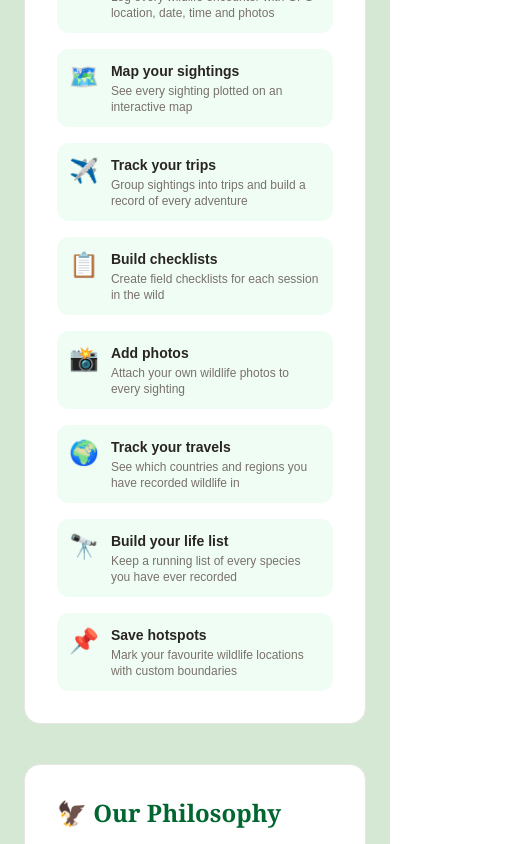
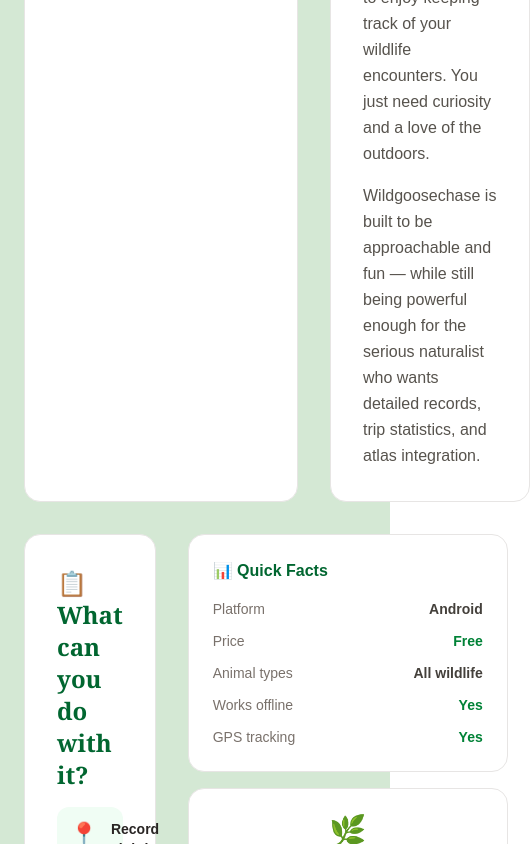
Before and after one commit to jdwildgoosechase/wildgoosechase-website, a Next.js app: page /about in a window 390 px wide. Shown: the part 1156-2000 px from the top of the page, 530 px wide, since content can reach past the window. Built offline with nearby package versions, Linux system fonts and the light colour scheme.

Commit message:
About page — two column layout, hero image, divider, quick facts sidebar

```diff
--- a/app/about/page.tsx
+++ b/app/about/page.tsx
@@ -11,7 +11,7 @@
           alt="About Wildgoosechase"
           className="w-full h-full object-cover object-center"
         />
-        <div className="absolute inset-0 bg-black/50" />
+        <div className="absolute inset-0 bg-black/50 pointer-events-none" />
 
         {/* Header overlaid on image */}
         <div className="absolute top-0 left-0 right-0 px-6 py-4 flex items-center justify-between">
@@ -22,7 +22,7 @@
             </span>
           </Link>
           <nav className="hidden md:flex items-center gap-6 text-sm font-medium text-white">
-            <Link href="/about" className="hover:text-green-300 transition-colors">About</Link>
+            <Link href="/" className="hover:text-green-300 transition-colors">Home</Link>
             <Link href="/gallery" className="hover:text-green-300 transition-colors">Gallery</Link>
             <Link href="/help" className="hover:text-green-300 transition-colors">Help</Link>
             <button className="bg-green-600 hover:bg-green-500 px-4 py-2 rounded-full text-sm font-semibold transition-colors text-white">
@@ -32,7 +32,7 @@
         </div>
 
         {/* Hero text */}
-        <div className="absolute inset-0 flex flex-col items-center justify-center text-white text-center px-6">
+        <div className="absolute inset-0 flex flex-col items-center justify-center text-white text-center px-6 pointer-events-none">
           <h1 className="text-4xl font-bold mb-3 drop-shadow-lg" style={{ fontFamily: 'Georgia, serif' }}>
             About Wildgoosechase
           </h1>
@@ -42,11 +42,15 @@
         </div>
       </div>
 
+      {/* Divider */}
+      <div className="h-2 bg-green-800 w-full" />
+
   {/* Content */}
-      <div className="max-w-3xl mx-auto px-6 py-12 flex flex-col gap-10">
+      <div className="max-w-6xl mx-auto px-6 py-12 flex flex-col gap-8">
 
-        {/* What is it */}
-        <div className="bg-white rounded-2xl border border-stone-200 p-8">
+        {/* Row 1 — What is it + Philosophy */}
+        <div className="flex gap-8">
+          <div className="flex-1 bg-white rounded-2xl border border-stone-200 p-8">
             <h2 className="text-2xl font-bold text-green-800 mb-4" style={{ fontFamily: 'Georgia, serif' }}>
               🌿 What is Wildgoosechase?
             </h2>
@@ -58,8 +62,25 @@
             </p>
           </div>
 
-        {/* What can you do */}
-        <div className="bg-white rounded-2xl border border-stone-200 p-8">
+          <div className="flex-1 bg-white rounded-2xl border border-stone-200 p-8">
+            <h2 className="text-2xl font-bold text-green-800 mb-4" style={{ fontFamily: 'Georgia, serif' }}>
+              🦅 Our Philosophy
+            </h2>
+            <p className="text-stone-600 leading-relaxed mb-4">
+              Wildlife tracking tools have traditionally been built for scientists and serious hobbyists — full of jargon, complex workflows, and intimidating data entry. Wildgoosechase is different.
+            </p>
+            <p className="text-stone-600 leading-relaxed mb-4">
+              We believe that everyone who spends time in nature deserves a simple, beautiful way to record what they see. You don't need to know the Latin name of every bird to enjoy keeping track of your wildlife encounters. You just need curiosity and a love of the outdoors.
+            </p>
+            <p className="text-stone-600 leading-relaxed">
+              Wildgoosechase is built to be approachable and fun — while still being powerful enough for the serious naturalist who wants detailed records, trip statistics, and atlas integration.
+            </p>
+          </div>
+        </div>
+
+        {/* Row 2 — What can you do + Quick Facts */}
+        <div className="flex gap-8">
+          <div className="flex-1 bg-white rounded-2xl border border-stone-200 p-8">
             <h2 className="text-2xl font-bold text-green-800 mb-4" style={{ fontFamily: 'Georgia, serif' }}>
               📋 What can you do with it?
             </h2>
@@ -85,23 +106,41 @@
             </div>
           </div>
 
-        {/* Philosophy */}
-        <div className="bg-white rounded-2xl border border-stone-200 p-8">
-          <h2 className="text-2xl font-bold text-green-800 mb-4" style={{ fontFamily: 'Georgia, serif' }}>
-            🦅 Our Philosophy
-          </h2>
-          <p className="text-stone-600 leading-relaxed mb-4">
-            Wildlife tracking tools have traditionally been built for scientists and serious hobbyists — full of jargon, complex workflows, and intimidating data entry. Wildgoosechase is different.
-          </p>
-          <p className="text-stone-600 leading-relaxed mb-4">
-            We believe that everyone who spends time in nature deserves a simple, beautiful way to record what they see. You don't need to know the Latin name of every bird to enjoy keeping track of your wildlife encounters. You just need curiosity and a love of the outdoors.
-          </p>
-          <p className="text-stone-600 leading-relaxed">
-            Wildgoosechase is built to be approachable and fun — while still being powerful enough for the serious naturalist who wants detailed records, trip statistics, and atlas integration.
-          </p>
+          <div className="w-80 flex-shrink-0 flex flex-col gap-4">
+            <div className="bg-white rounded-2xl border border-stone-200 p-6">
+              <h3 className="font-bold text-green-800 mb-4">📊 Quick Facts</h3>
+              <div className="flex flex-col gap-3">
+                <div className="flex justify-between text-sm">
+                  <span className="text-stone-500">Platform</span>
+                  <span className="font-semibold text-stone-700">Android</span>
+                </div>
+                <div className="flex justify-between text-sm">
+                  <span className="text-stone-500">Price</span>
+                  <span className="font-semibold text-green-700">Free</span>
+                </div>
+                <div className="flex justify-between text-sm">
+                  <span className="text-stone-500">Animal types</span>
+                  <span className="font-semibold text-stone-700">All wildlife</span>
+                </div>
+                <div className="flex justify-between text-sm">
+                  <span className="text-stone-500">Works offline</span>
+                  <span className="font-semibold text-green-700">Yes</span>
+                </div>
+                <div className="flex justify-between text-sm">
+                  <span className="text-stone-500">GPS tracking</span>
+                  <span className="font-semibold text-green-700">Yes</span>
+                </div>
+              </div>
             </div>
 
-        {/* Download CTA */}
+            <div className="bg-white rounded-2xl border border-stone-200 p-6 text-center">
+              <div className="text-3xl mb-2">🌿</div>
+              <div className="text-sm text-stone-400">Partner content coming soon</div>
+            </div>
+          </div>
+        </div>
+
+        {/* Row 3 — CTA full width */}
         <div className="bg-green-800 rounded-2xl p-8 text-white text-center">
           <div className="text-4xl mb-4">📱</div>
           <h2 className="text-2xl font-bold mb-3" style={{ fontFamily: 'Georgia, serif' }}>
--- a/app/components/Map.tsx
+++ b/app/components/Map.tsx
@@ -19,11 +19,20 @@
 
   useEffect(() => {
     if (typeof window === 'undefined') return
-    if (mapRef.current) return
     if (!containerRef.current) return
 
+    // If map already exists, remove it first
+    if (mapRef.current) {
+      mapRef.current.remove()
+      mapRef.current = null
+    }
+
     import('leaflet').then(L => {
-      const map = L.default.map(containerRef.current!, {
+      if (!containerRef.current) return
+      // Clear any existing Leaflet instance from the container
+      delete (containerRef.current as any)._leaflet_id
+
+      const map = L.default.map(containerRef.current, {
         worldCopyJump: false,
         maxBounds: [[-90, -180], [90, 180]],
         maxBoundsViscosity: 1.0
@@ -60,6 +69,13 @@
       setTimeout(() => map.invalidateSize(), 100)
     })
 
+    return () => {
+      if (mapRef.current) {
+        mapRef.current.remove()
+        mapRef.current = null
+      }
+    }
+
   }, [points])
 
   return (
--- a/app/page.tsx
+++ b/app/page.tsx
@@ -1,3 +1,4 @@
+import Link from 'next/link'
 import { supabase } from '../lib/supabase'
 import Map from './components/Map'
 import PhotoGallery from './components/PhotoGallery'
@@ -43,7 +44,7 @@
           className="w-full h-full object-cover object-center"
         />
         {/* Dark overlay */}
-        <div className="absolute inset-0 bg-black/50" />
+        <div className="absolute inset-0 bg-black/50 pointer-events-none" />
 
         {/* Header overlaid on image */}
         <div className="absolute top-0 left-0 right-0 px-6 py-4 flex items-center justify-between">
@@ -53,10 +54,10 @@
               Wildgoosechase
             </span>
           </div>
-            <nav className="hidden md:flex items-center gap-6 text-sm font-medium text-white">
-            <a href="/about" className="hover:text-green-300 transition-colors">About</a>
-            <a href="/gallery" className="hover:text-green-300 transition-colors">Gallery</a>
-            <a href="/help" className="hover:text-green-300 transition-colors">Help</a>
+          <nav className="hidden md:flex items-center gap-6 text-sm font-medium text-white">
+            <Link href="/about" className="hover:text-green-300 transition-colors">About</Link>
+            <Link href="/gallery" className="hover:text-green-300 transition-colors">Gallery</Link>
+            <Link href="/help" className="hover:text-green-300 transition-colors">Help</Link>
             <button className="bg-green-600 hover:bg-green-500 px-4 py-2 rounded-full text-sm font-semibold transition-colors text-white">
               Sign In
             </button>
@@ -64,7 +65,7 @@
         </div>
 
         {/* Hero text overlaid on image */}
-        <div className="absolute inset-0 flex flex-col items-center justify-center text-white text-center px-6">
+        <div className="absolute inset-0 flex flex-col items-center justify-center text-white text-center px-6 pointer-events-none">
           <h1 className="text-5xl font-bold mb-4 drop-shadow-lg" style={{ fontFamily: 'Georgia, serif' }}>
             Wildgoosechase
           </h1>
```
Also changed, not shown: 2 other files (tests, documents, lock files or other folders). Lines whose indentation alone changed are shown as unchanged.
